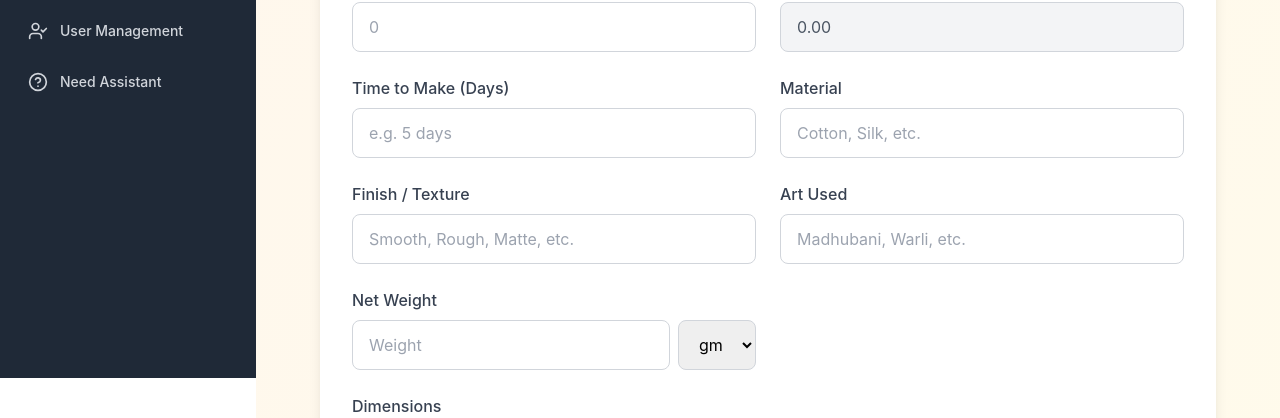
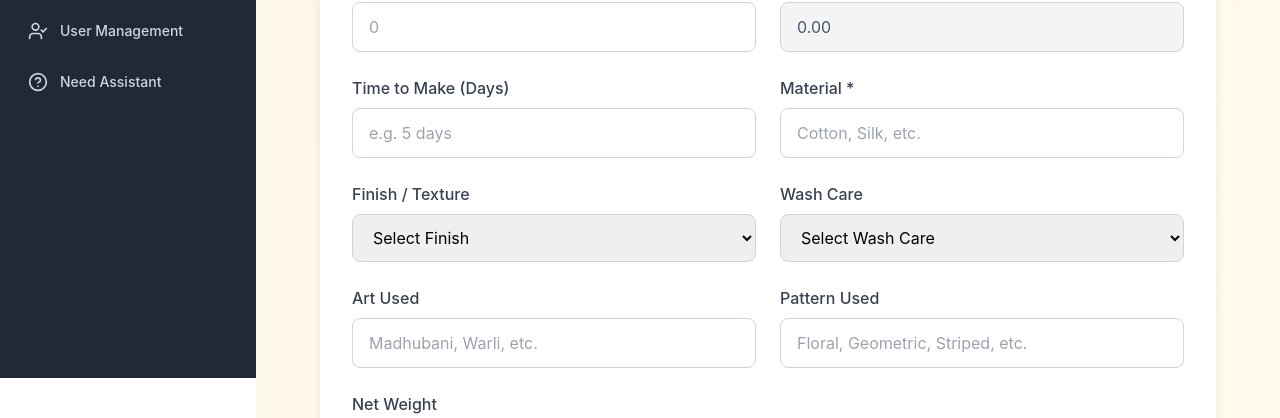
Before and after one commit to devops-89/bharathasthkaushal-admin-FE, a React (Vite) app: page /product-management/add-product in a window 1280 px wide. Shown: the part 486-904 px from the top of the page. Built offline with nearby package versions, Linux system fonts and the light colour scheme; no server answers.

Commit message:
solving bugs of product management

```diff
--- a/src/pages/product-management/add-product.jsx
+++ b/src/pages/product-management/add-product.jsx
@@ -14,10 +14,7 @@ const AddProduct = () => {
     subCategoryId: "",
     productPricePerPiece: "",
     quantity: "",
-    // discount: "",
     material: "",
-    color: "",
-    sizeInput: "",
     weightValue: "",
     weightUnit: "gm",
     length: "",
@@ -27,7 +24,10 @@ const AddProduct = () => {
     description: "",
     timeToMake: "",
     texture: "",
+    finish: "",
+    washCare: "",
     artUsed: "",
+    pattern: "",
   });
 
   const [categories, setCategories] = useState([]);
@@ -67,6 +67,22 @@ const AddProduct = () => {
 
   const [images, setImages] = useState([]);
   const [loading, setLoading] = useState(false);
+  const [errors, setErrors] = useState({});
+
+  const validateForm = () => {
+    const newErrors = {};
+    if (!formData.product_name.trim()) newErrors.product_name = "Product Name is required";
+    if (!formData.categoryId) newErrors.categoryId = "Category is required";
+    if (!formData.subCategoryId) newErrors.subCategoryId = "SubCategory is required";
+    if (!formData.productPricePerPiece) newErrors.productPricePerPiece = "Price is required";
+    if (!formData.quantity) newErrors.quantity = "Quantity is required";
+    if (!formData.material.trim()) newErrors.material = "Material is required";
+    if (!formData.description.trim()) newErrors.description = "Description is required";
+    if (images.length === 0) newErrors.images = "At least one product image is required";
+
+    setErrors(newErrors);
+    return Object.keys(newErrors).length === 0;
+  };
 
   const handleInputChange = (e) => {
     const { name, value } = e.target;
@@ -77,10 +93,33 @@ const AddProduct = () => {
   };
 
   const handleFileChange = (e) => {
-    setImages(Array.from(e.target.files));
+    const files = Array.from(e.target.files);
+    const validTypes = ["image/jpeg", "image/jpg", "image/png"];
+    const invalidFiles = files.filter((file) => !validTypes.includes(file.type));
+
+    if (invalidFiles.length > 0) {
+      const errorMessage = "only jpeg ,jpg and png format are allowed";
+      toast.error(errorMessage);
+      setErrors((prev) => ({ ...prev, images: errorMessage }));
+      e.target.value = null; // Reset input
+      setImages([]);
+      return;
+    }
+
+    setErrors((prev) => {
+      const newErrors = { ...prev };
+      delete newErrors.images;
+      return newErrors;
+    });
+    setImages(files);
   };
 
   const handleSubmit = async () => {
+    if (!validateForm()) {
+      toast.error("Please fill in all required fields correctly.");
+      return;
+    }
+
     setLoading(true);
     try {
       const data = new FormData();
@@ -95,18 +134,16 @@ const AddProduct = () => {
       data.append("subCategoryId", formData.subCategoryId);
       data.append("productPricePerPiece", formData.productPricePerPiece);
       data.append("quantity", formData.quantity);
-      // data.append("discount", formData.discount);
       data.append("material", formData.material);
-      data.append("color", formData.color);
       data.append("description", formData.description);
       data.append("timeToMake", formData.timeToMake);
       data.append("texture", formData.texture);
+      data.append("finish", formData.finish);
+      data.append("washCare", formData.washCare);
       data.append("artUsed", formData.artUsed);
+      data.append("pattern", formData.pattern);
       data.append("dimension", dimension);
       data.append("netWeight", netWeight);
-
-      // Send size as array (even if single value)
-      data.append("size", formData.sizeInput);
 
       if (images.length > 0) {
         images.forEach((file) => {
@@ -173,10 +210,13 @@ const AddProduct = () => {
                 name="product_name"
                 value={formData.product_name}
                 onChange={handleInputChange}
-                className="w-full px-4 py-3 border border-gray-300 rounded-lg focus:ring-2 focus:ring-orange-500 focus:border-transparent"
+                className={`w-full px-4 py-3 border rounded-lg focus:ring-2 focus:ring-orange-500 focus:border-transparent ${errors.product_name ? "border-red-500" : "border-gray-300"
+                  }`}
                 placeholder="Enter product name"
-                required
               />
+              {errors.product_name && (
+                <p className="text-red-500 text-sm mt-1">{errors.product_name}</p>
+              )}
             </div>
 
             {/* Category */}
@@ -188,8 +228,8 @@ const AddProduct = () => {
                 name="categoryId"
                 value={formData.categoryId}
                 onChange={handleCategoryChange}
-                className="w-full px-4 py-3 border border-gray-300 rounded-lg focus:ring-2 focus:ring-orange-500 focus:border-transparent"
-                required
+                className={`w-full px-4 py-3 border rounded-lg focus:ring-2 focus:ring-orange-500 focus:border-transparent ${errors.categoryId ? "border-red-500" : "border-gray-300"
+                  }`}
               >
                 <option value="">Select Category</option>
                 {categories.map((cat) => (
@@ -198,6 +238,9 @@ const AddProduct = () => {
                   </option>
                 ))}
               </select>
+              {errors.categoryId && (
+                <p className="text-red-500 text-sm mt-1">{errors.categoryId}</p>
+              )}
             </div>
 
             {/* SubCategory */}
@@ -209,7 +252,8 @@ const AddProduct = () => {
                 name="subCategoryId"
                 value={formData.subCategoryId}
                 onChange={handleInputChange}
-                className="w-full px-4 py-3 border border-gray-300 rounded-lg focus:ring-2 focus:ring-orange-500 focus:border-transparent"
+                className={`w-full px-4 py-3 border rounded-lg focus:ring-2 focus:ring-orange-500 focus:border-transparent ${errors.subCategoryId ? "border-red-500" : "border-gray-300"
+                  }`}
                 disabled={!subCategories.length}
               >
                 <option value="">Select SubCategory</option>
@@ -219,6 +263,9 @@ const AddProduct = () => {
                   </option>
                 ))}
               </select>
+              {errors.subCategoryId && (
+                <p className="text-red-500 text-sm mt-1">{errors.subCategoryId}</p>
+              )}
             </div>
 
             {/* Product Price Per Piece */}
@@ -231,10 +278,15 @@ const AddProduct = () => {
                 name="productPricePerPiece"
                 value={formData.productPricePerPiece}
                 onChange={handleInputChange}
-                className="w-full px-4 py-3 border border-gray-300 rounded-lg focus:ring-2 focus:ring-orange-500 focus:border-transparent"
+                className={`w-full px-4 py-3 border rounded-lg focus:ring-2 focus:ring-orange-500 focus:border-transparent ${errors.productPricePerPiece ? "border-red-500" : "border-gray-300"
+                  }`}
                 placeholder="0.00"
-                required
               />
+              {errors.productPricePerPiece && (
+                <p className="text-red-500 text-sm mt-1">
+                  {errors.productPricePerPiece}
+                </p>
+              )}
             </div>
 
             {/* Quantity */}
@@ -247,10 +299,13 @@ const AddProduct = () => {
                 name="quantity"
                 value={formData.quantity}
                 onChange={handleInputChange}
-                className="w-full px-4 py-3 border border-gray-300 rounded-lg focus:ring-2 focus:ring-orange-500 focus:border-transparent"
+                className={`w-full px-4 py-3 border rounded-lg focus:ring-2 focus:ring-orange-500 focus:border-transparent ${errors.quantity ? "border-red-500" : "border-gray-300"
+                  }`}
                 placeholder="0"
-                required
               />
+              {errors.quantity && (
+                <p className="text-red-500 text-sm mt-1">{errors.quantity}</p>
+              )}
             </div>
 
             {/* Total Price Display */}
@@ -266,20 +321,7 @@ const AddProduct = () => {
               />
             </div>
 
-            {/* Discount */}
-            {/* <div>
-              <label className="block text-gray-700 font-medium mb-2">
-                Discount (%)
-              </label>
-              <input
-                type="number"
-                name="discount"
-                value={formData.discount}
-                onChange={handleInputChange}
-                className="w-full px-4 py-3 border border-gray-300 rounded-lg focus:ring-2 focus:ring-orange-500 focus:border-transparent"
-                placeholder="0"
-              />
-            </div> */}
+
 
             {/* Time to Make */}
             <div>
@@ -299,16 +341,20 @@ const AddProduct = () => {
             {/* Material */}
             <div>
               <label className="block text-gray-700 font-medium mb-2">
-                Material
+                Material *
               </label>
               <input
                 type="text"
                 name="material"
                 value={formData.material}
                 onChange={handleInputChange}
-                className="w-full px-4 py-3 border border-gray-300 rounded-lg focus:ring-2 focus:ring-orange-500 focus:border-transparent"
+                className={`w-full px-4 py-3 border rounded-lg focus:ring-2 focus:ring-orange-500 focus:border-transparent ${errors.material ? "border-red-500" : "border-gray-300"
+                  }`}
                 placeholder="Cotton, Silk, etc."
               />
+              {errors.material && (
+                <p className="text-red-500 text-sm mt-1">{errors.material}</p>
+              )}
             </div>
 
             {/* Finish/Texture */}
@@ -316,14 +362,38 @@ const AddProduct = () => {
               <label className="block text-gray-700 font-medium mb-2">
                 Finish / Texture
               </label>
-              <input
-                type="text"
-                name="texture"
-                value={formData.texture}
+              <select
+                name="finish"
+                value={formData.finish}
                 onChange={handleInputChange}
                 className="w-full px-4 py-3 border border-gray-300 rounded-lg focus:ring-2 focus:ring-orange-500 focus:border-transparent"
-                placeholder="Smooth, Rough, Matte, etc."
-              />
+              >
+                <option value="">Select Finish</option>
+                <option value="Matte">Matte</option>
+                <option value="Glossy">Glossy</option>
+                <option value="Handwoven">Handwoven</option>
+                <option value="Rough">Rough</option>
+                <option value="Smooth">Smooth</option>
+              </select>
+            </div>
+
+            {/* Wash Care */}
+            <div>
+              <label className="block text-gray-700 font-medium mb-2">
+                Wash Care
+              </label>
+              <select
+                name="washCare"
+                value={formData.washCare}
+                onChange={handleInputChange}
+                className="w-full px-4 py-3 border border-gray-300 rounded-lg focus:ring-2 focus:ring-orange-500 focus:border-transparent"
+              >
+                <option value="">Select Wash Care</option>
+                <option value="Dry Clean Only">Dry Clean Only</option>
+                <option value="Hand Wash">Hand Wash</option>
+                <option value="Machine Wash">Machine Wash</option>
+                <option value="Do Not Wash">Do Not Wash</option>
+              </select>
             </div>
 
             {/* Art Used */}
@@ -341,35 +411,22 @@ const AddProduct = () => {
               />
             </div>
 
-            {/* Color */}
-            {/* <div>
+            {/* Pattern Used */}
+            <div>
               <label className="block text-gray-700 font-medium mb-2">
-                Color
+                Pattern Used
               </label>
               <input
                 type="text"
-                name="color"
-                value={formData.color}
+                name="pattern"
+                value={formData.pattern}
                 onChange={handleInputChange}
                 className="w-full px-4 py-3 border border-gray-300 rounded-lg focus:ring-2 focus:ring-orange-500 focus:border-transparent"
-                placeholder="Red, Blue, etc."
+                placeholder="Floral, Geometric, Striped, etc."
               />
-            </div> */}
+            </div>
 
-            {/* Size */}
-            {/* <div>
-              <label className="block text-gray-700 font-medium mb-2">
-                Size
-              </label>
-              <input
-                type="text"
-                name="sizeInput"
-                value={formData.sizeInput}
-                onChange={handleInputChange}
-                className="w-full px-4 py-3 border border-gray-300 rounded-lg focus:ring-2 focus:ring-orange-500 focus:border-transparent"
-                placeholder="Enter size (e.g. XL, 42, etc.)"
-              />
-            </div> */}
+
 
             {/* Net Weight */}
             <div>
@@ -442,16 +499,20 @@ const AddProduct = () => {
             {/* Description */}
             <div className="md:col-span-2">
               <label className="block text-gray-700 font-medium mb-2">
-                Description
+                Description *
               </label>
               <textarea
                 name="description"
                 value={formData.description}
                 onChange={handleInputChange}
                 rows="4"
-                className="w-full px-4 py-3 border border-gray-300 rounded-lg focus:ring-2 focus:ring-orange-500 focus:border-transparent"
+                className={`w-full px-4 py-3 border rounded-lg focus:ring-2 focus:ring-orange-500 focus:border-transparent ${errors.description ? "border-red-500" : "border-gray-300"
+                  }`}
                 placeholder="Describe your product..."
               />
+              {errors.description && (
+                <p className="text-red-500 text-sm mt-1">{errors.description}</p>
+              )}
             </div>
 
             {/* Image Upload */}
@@ -464,9 +525,13 @@ const AddProduct = () => {
                 multiple
                 accept="image/*"
                 onChange={handleFileChange}
-                className="w-full"
-                required
+                className={`w-full ${errors.images ? "text-red-500" : ""}`}
               />
+              {errors.images ? (
+                <p className="text-red-500 text-sm mt-1">{errors.images}</p>
+              ) : (
+                <p className="text-gray-500 text-sm mt-1">Only JPEG, JPG, and PNG formats are allowed.</p>
+              )}
             </div>
           </div>
 
```
